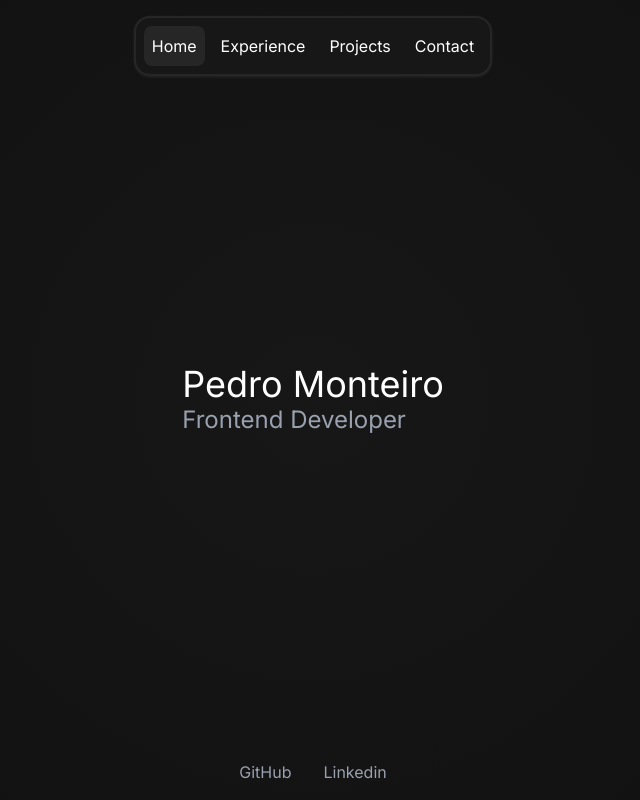
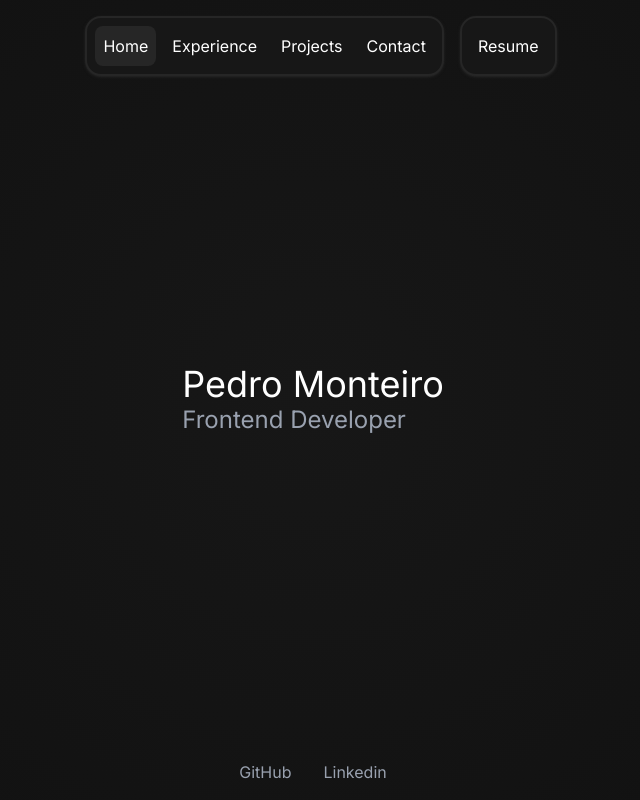
Before and after one commit to pedroafmonteiro/website, a React (Vite) app: page /contact in a window 1280 px wide. Shown: the whole page, without its empty margins (327-967 px from the left). Built offline with nearby package versions, Linux system fonts and the light colour scheme; a web font is replaced by a local one.

Commit message:
feat: added resume button to website

```diff
--- a/src/components/NavBar/NavBar.tsx
+++ b/src/components/NavBar/NavBar.tsx
@@ -98,10 +98,25 @@ const NavBar = () => {
               onClick={() => setMobileOpen(false)}
             />
           ))}
+
+          <hr className="w-1/2 border-t border-neutral-800" />
+
+          <li className="rounded-lg transition-all duration-200 p-2 hover:bg-neutral-800 cursor-pointer">
+            <a
+              href="/Pedro_Monteiro_Resume.pdf"
+              target="_blank"
+              rel="noopener noreferrer"
+              onClick={() => setMobileOpen(false)}
+              className="text-white select-none text-2xl md:text-base"
+            >
+              Resume
+            </a>
+          </li>
         </ul>
       </nav>
 
       {/* Larger screens */}
+      <div className="flex flex-row">
         <nav
           className={[
             "hidden md:block",
@@ -115,6 +130,25 @@ const NavBar = () => {
             ))}
           </ul>
         </nav>
+        <div
+          className={[
+            "hidden md:block",
+            "bg-neutral-900 border-2 border-neutral-800 shadow-sm shadow-neutral-800",
+            "w-min p-2 my-4 rounded-2xl",
+          ].join(" ")}
+        >
+          <div className="rounded-lg transition-all duration-200 p-2 hover:bg-neutral-800 cursor-pointer">
+            <a
+              href="/Pedro_Monteiro_Resume.pdf"
+              target="_blank"
+              rel="noopener noreferrer"
+              className="text-white select-none text-2xl md:text-base"
+            >
+              Resume
+            </a>
+          </div>
+        </div>
+      </div>
     </>
   );
 };
```
Also changed, not shown: 2 other files (tests, documents, lock files or other folders). Lines whose indentation alone changed are shown as unchanged.
